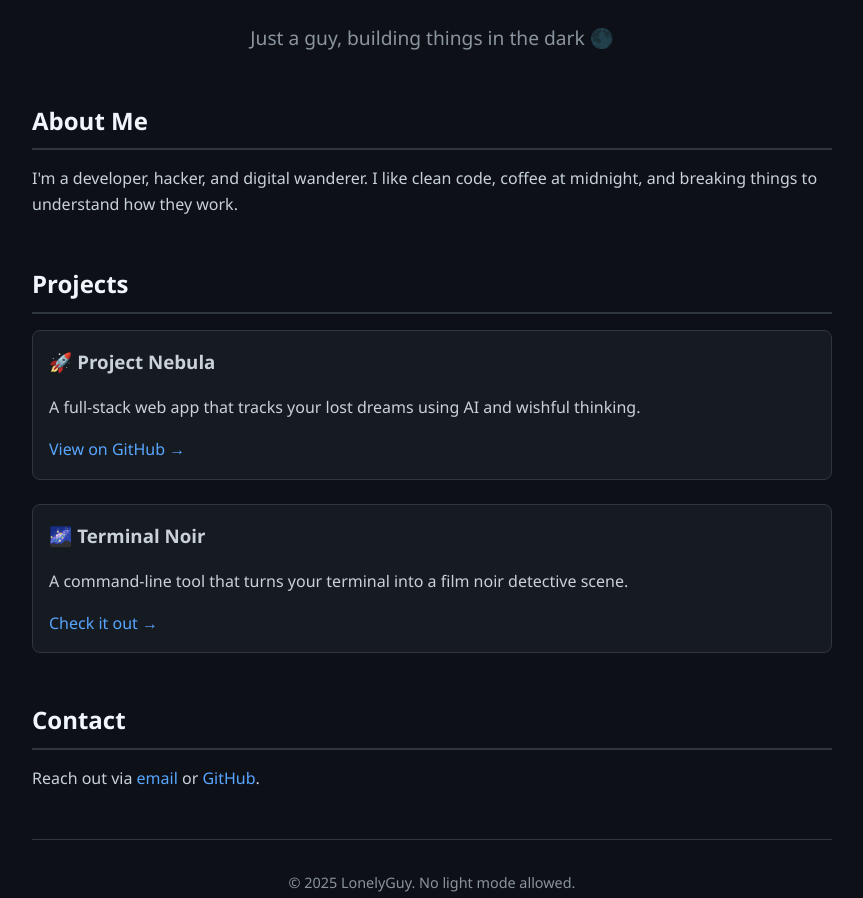
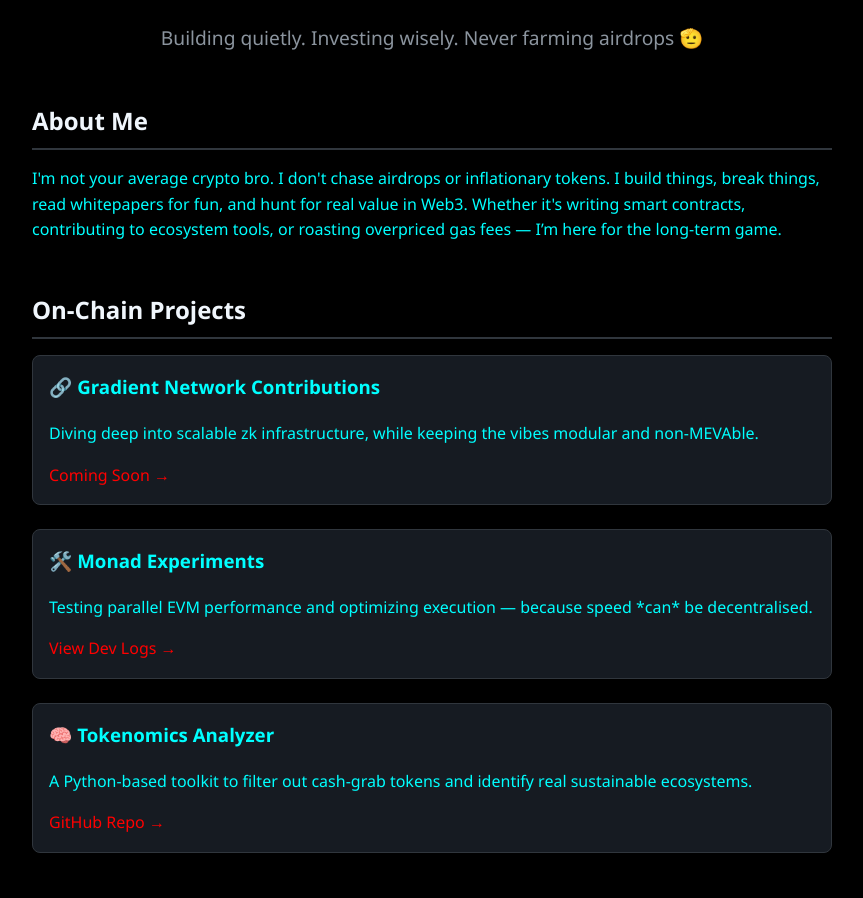
Before and after one commit to LonelyGuy-SE1/lonelyguy-se1.github.io, a plain HTML site: page index.html in a window 1280 px wide. Shown: the part 150-1048 px from the top of the page, without its empty margins (208-1071 px from the left). Drawn offline with Linux system fonts and the light colour scheme.

Commit message:
lpenultipmate

```diff
--- a/index.html
+++ b/index.html
@@ -3,56 +3,69 @@
   <head>
     <meta charset="UTF-8" />
     <meta name="viewport" content="width=device-width, initial-scale=1.0" />
-    <title>LonelyGuy | Portfolio</title>
+    <title>LonelyGuy | On-Chain Builder</title>
     <link rel="stylesheet" href="style.css" />
   </head>
   <body>
     <div class="container">
       <header>
         <h1>LonelyGuy</h1>
-        <p>Just a guy, building things in the dark 🌑</p>
+        <p>Building quietly. Investing wisely. Never farming airdrops 🫡</p>
       </header>
 
       <section class="about">
         <h2>About Me</h2>
         <p>
-          I'm a developer, hacker, and digital wanderer. I like clean code,
-          coffee at midnight, and breaking things to understand how they work.
+          I'm not your average crypto bro. I don't chase airdrops or
+          inflationary tokens. I build things, break things, read whitepapers
+          for fun, and hunt for real value in Web3. Whether it's writing smart
+          contracts, contributing to ecosystem tools, or roasting overpriced gas
+          fees — I’m here for the long-term game.
         </p>
       </section>
 
       <section class="projects">
-        <h2>Projects</h2>
+        <h2>On-Chain Projects</h2>
         <div class="project-card">
-          <h3>🚀 Project Nebula</h3>
+          <h3>🔗 Gradient Network Contributions</h3>
           <p>
-            A full-stack web app that tracks your lost dreams using AI and
-            wishful thinking.
+            Diving deep into scalable zk infrastructure, while keeping the vibes
+            modular and non-MEVAble.
           </p>
-          <a href="#">View on GitHub →</a>
+          <a href="#">Coming Soon →</a>
         </div>
 
         <div class="project-card">
-          <h3>🌌 Terminal Noir</h3>
+          <h3>🛠️ Monad Experiments</h3>
           <p>
-            A command-line tool that turns your terminal into a film noir
-            detective scene.
+            Testing parallel EVM performance and optimizing execution — because
+            speed *can* be decentralised.
           </p>
-          <a href="#">Check it out →</a>
+          <a href="#">View Dev Logs →</a>
+        </div>
+
+        <div class="project-card">
+          <h3>🧠 Tokenomics Analyzer</h3>
+          <p>
+            A Python-based toolkit to filter out cash-grab tokens and identify
+            real sustainable ecosystems.
+          </p>
+          <a href="#">GitHub Repo →</a>
         </div>
       </section>
 
       <section class="contact">
         <h2>Contact</h2>
         <p>
-          Reach out via
-          <a href="mailto:brawlers.assemble@gmail.com">email</a> or
-          <a href="https://github.com/lonelyguy-se1">GitHub</a>.
+          Want to collaborate, shill responsibly, or co-author a zk whitepaper
+          parody? Hit me up on
+          <a href="mailto:lonelyguy@onchain.lol">email</a> or stalk me on
+          <a href="https://github.com/lonelyguy">GitHub</a>.
         </p>
       </section>
 
       <footer>
-        <p>© 2025 LonelyGuy. No light mode allowed.</p>
+        <p>© 2025 LonelyGuy. No light mode. No fake pumps. Only code.</p>
       </footer>
     </div>
   </body>
--- a/style.css
+++ b/style.css
@@ -2,13 +2,13 @@
 body {
   margin: 0;
   font-family: "Segoe UI", sans-serif;
-  background-color: #0d1117;
-  color: #c9d1d9;
+  background-color: #000000;
+  color: cyan;
   line-height: 1.6;
 }
 
 a {
-  color: #58a6ff;
+  color: red;
   text-decoration: none;
 }
 a:hover {
```
